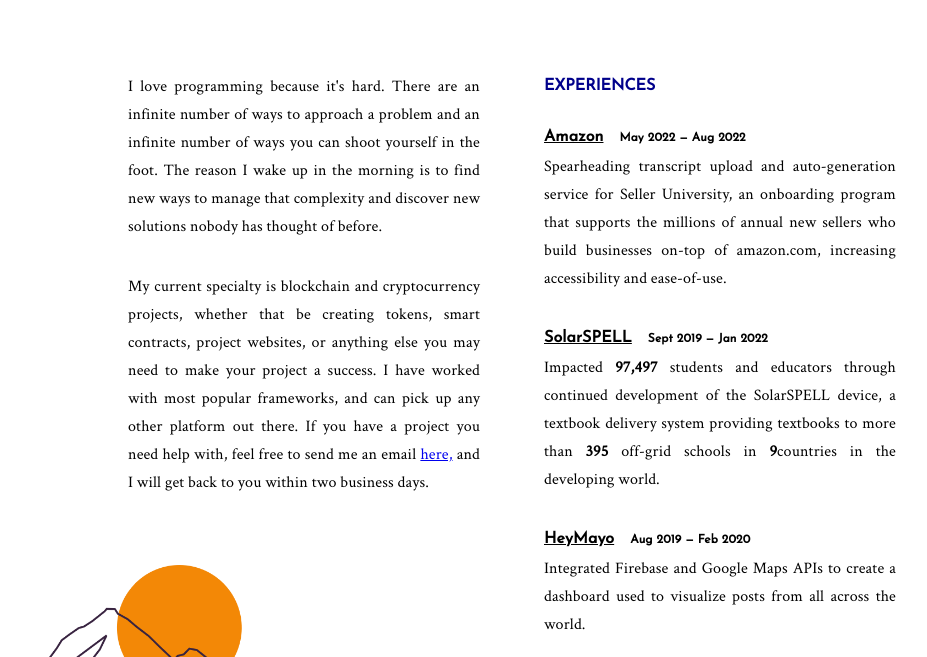
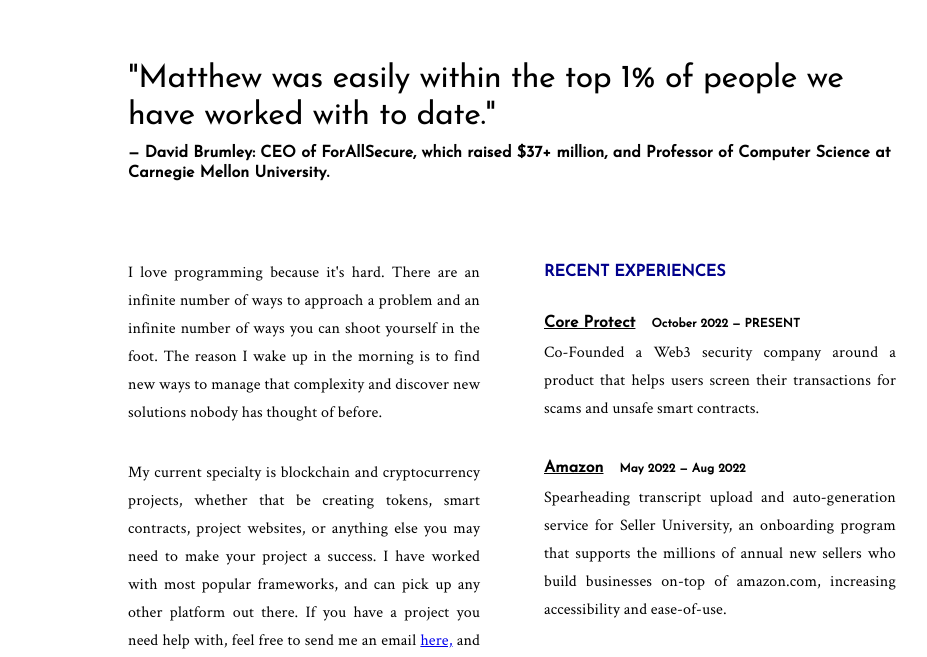
Before and after one commit to mattjurenka/matthewjurenkawebsite, a Gatsby site: page / in a window 1280 px wide. Shown: the part 281-938 px from the top of the page, without its empty margins (128-1055 px from the left). Built offline with nearby package versions, Linux system fonts and the light colour scheme; Gatsby itself is replaced by a stand-in of ours.

Commit message:
adding testimonial

```diff
--- a/src/sections/Experiences.tsx
+++ b/src/sections/Experiences.tsx
@@ -11,6 +11,15 @@ interface Experience {
 
 const experiences_list: Experience[] = [
     {
+    	title: "Core Protect",
+	description: "Co-Founded a Web3 security company around a product that \
+	    helps users screen their transactions for scams and unsafe smart \
+	    contracts.",
+	link: "https://coreprotect.io/",
+	from: "October 2022",
+    	to: "PRESENT",
+    },
+    {
         title: "Amazon",
         description: "Spearheading transcript upload and auto-generation \
             service for Seller University, an onboarding program that \
@@ -22,27 +31,19 @@ const experiences_list: Experience[] = [
     },
     {
         title: "SolarSPELL",
-        description: <>{"Impacted "} <bold>97,497</bold> {" students and educators through continued \
+        description: <>{"Led a team of 3 to impact "} <bold>97,497</bold> {" students and educators through continued \
             development of the SolarSPELL device, a textbook delivery system \
             providing textbooks to more than "} <bold>395</bold> {" off-grid schools in "} <bold>9</bold>
-            {"countries in the developing world."}</>,
+            {" countries in the developing world."}</>,
         link: "https://solarspell.org/",
         from: "Sept 2019",
         to: "Jan 2022"
-    },
-    {
-        title: "HeyMayo",
-        description: "Integrated Firebase and Google Maps APIs to create a \
-            dashboard used to visualize posts from all across the world.",
-        link: "https://www.heymayo.com/",
-        from: "Aug 2019",
-        to: "Feb 2020"
     },
 ]
 
 export default () => {
     return <>
-        <Typography variant="h3">Experiences</Typography>
+        <Typography variant="h3">Recent Experiences</Typography>
         {experiences_list.map((experience, idx) => <div
             key={idx} style={{marginTop: "2rem"}}
         >
--- a/src/sections/Header.tsx
+++ b/src/sections/Header.tsx
@@ -5,7 +5,8 @@ import {GitHub, LinkedIn, Email} from "@material-ui/icons"
 import {github, linkedin, email} from "../text"
 import { Link } from "gatsby"
 
-export const Header = () => <>
+export const Header = () => <Box>
+    <Box style={{marginBottom: "4rem"}}>
     	<Typography variant="h1">
     	    Matthew Jurenka
     	</Typography>
@@ -32,4 +33,9 @@ export const Header = () => <>
     	        <Email style={{height: "2rem", width: "2rem"}} />
     	    </a>
     	</Box>
-</>
+    </Box>
+    <Box style={{}}>
+    	<Typography variant="h1">"Matthew was easily within the top 1% of people we have worked with to date."</Typography>
+    	<Typography variant="h4" style={{marginTop: "0.5rem"}}>&mdash; David Brumley: CEO of ForAllSecure, which raised $37+ million, and Professor of Computer Science at Carnegie Mellon University.</Typography>
+    </Box>
+</Box>
```
Lines whose indentation alone changed are shown as unchanged.
